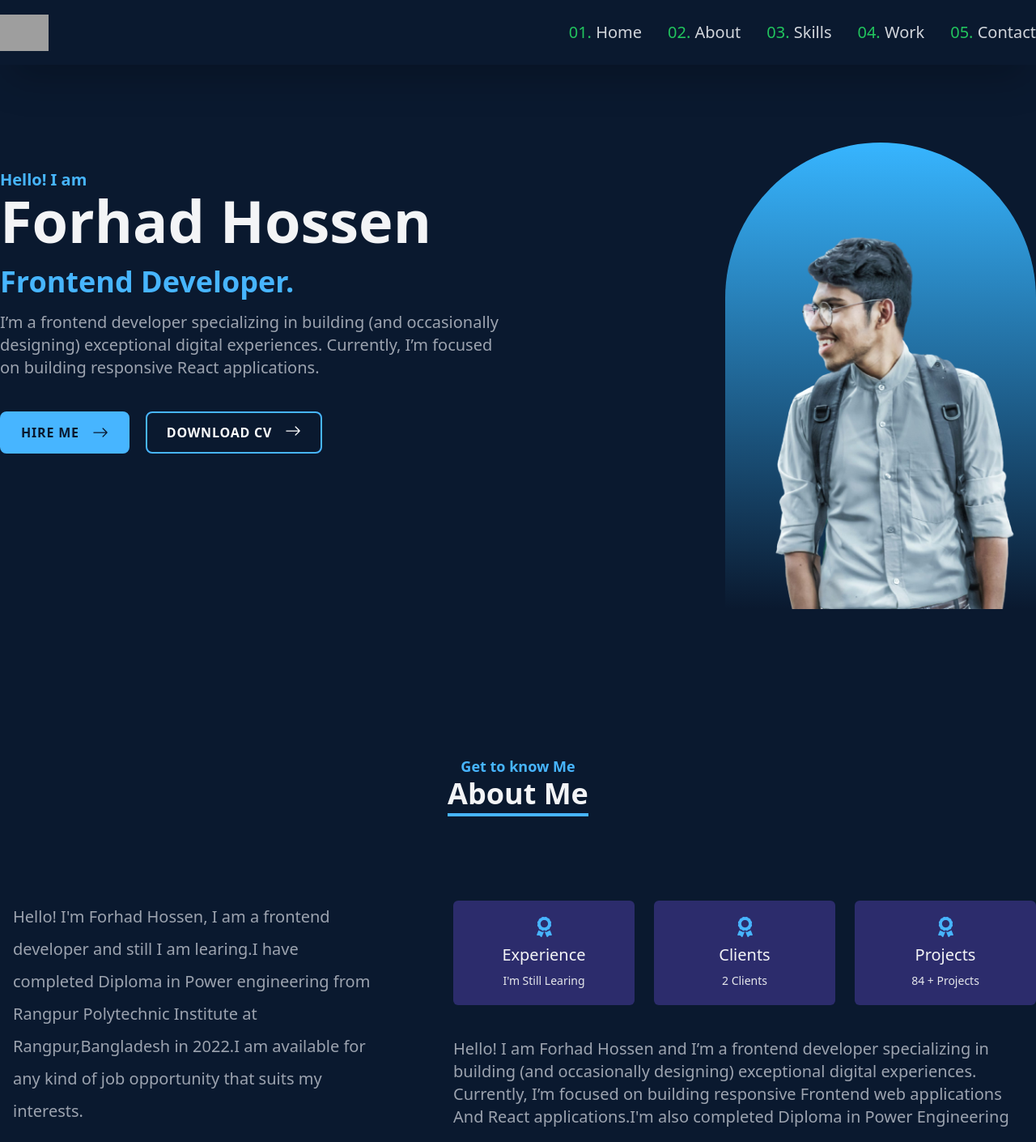
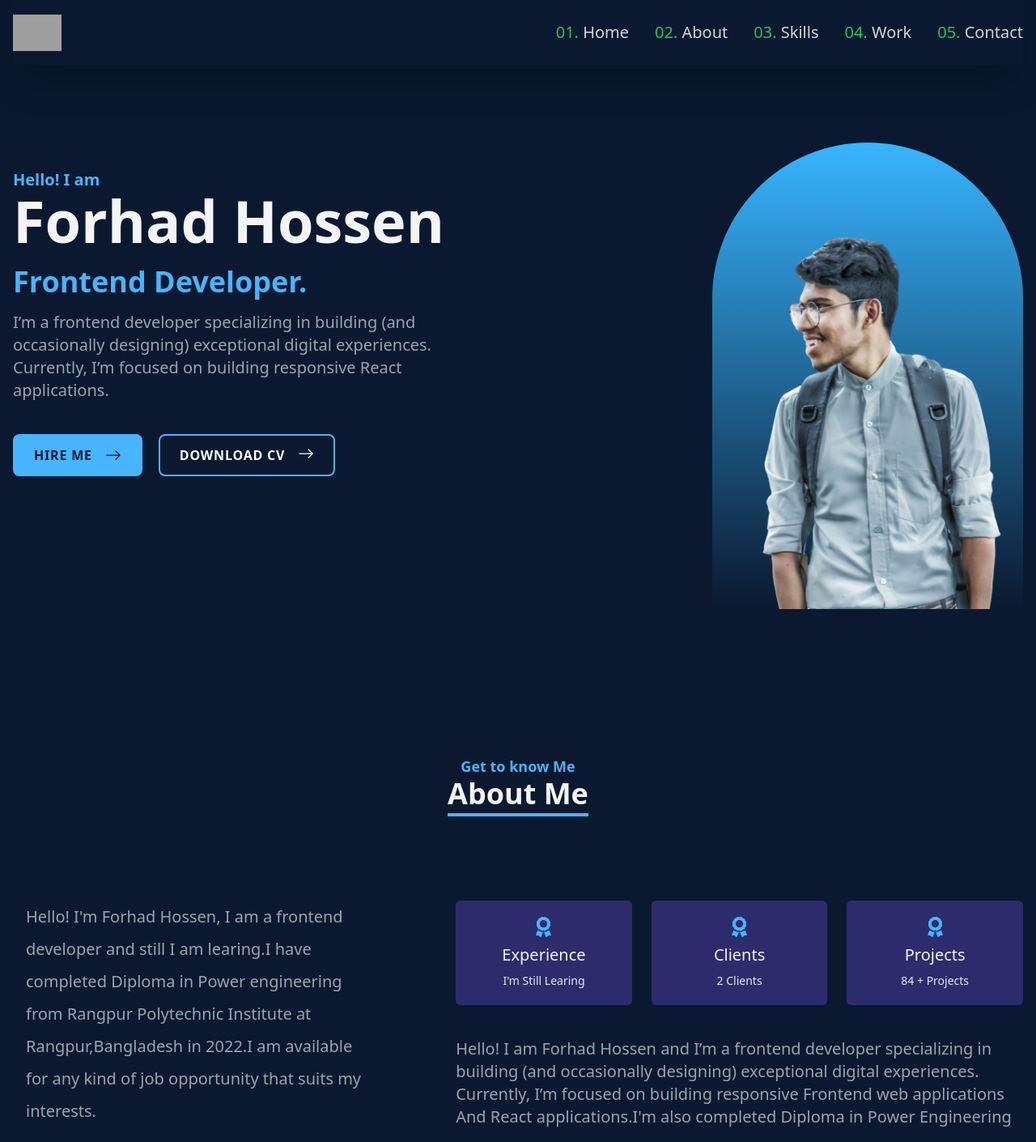
Before and after one commit to Forhad832/My-Portfolio, a React (Create React App) app: page / in a window 1280 px wide. Shown: the top 1410 px of the page at 81% size. Built offline with nearby package versions, Linux system fonts and the light colour scheme; grey boxes are pictures that could not be loaded.

Commit message:
change padding

```diff
--- a/src/components/About/About.js
+++ b/src/components/About/About.js
@@ -4,7 +4,7 @@ import Resume from '../../assets/resume .pdf'
 const About = () => {
   return (
     <section id='about' className='bg-[#0a192f]'>
-      <div className="container px-4 mx-auto md:px-0">
+      <div className="container px-4 mx-auto ">
             <div className='text-center'>
               <p className='text-[#47b5ff] text-lg font-semibold'>Get to know Me</p>
                 <h2 className='inline text-gray-100 text-4xl font-bold border-b-4 border-[#47B5FF]'>About Me</h2>
--- a/src/components/Contact/Contact.js
+++ b/src/components/Contact/Contact.js
@@ -19,7 +19,7 @@ const Contact = () => {
     };
   return (
     <section className='bg-[#0a192f]' id='contact'>
-      <div className="container px-4 mx-auto md:px-0">
+      <div className="container px-4 mx-auto ">
       <div className='text-center'>
               <p className='text-[#47b5ff] text-lg font-semibold'>contact us</p>
                 <h2 className='inline text-gray-100 text-4xl font-bold border-b-4 border-[#47B5FF]'>Contact With Me</h2>
--- a/src/components/Footer/Footer.js
+++ b/src/components/Footer/Footer.js
@@ -6,7 +6,7 @@ import Logo from '../../assets/logo.png';
 const Footer = () => {
   return (
     <footer className='bg-[#2c2c6c] py-5'>
-      <div className="container px-4 mx-auto md:px-0 ">
+      <div className="container px-4 mx-auto">
         <a href="#home"><div className="flex items-center gap-3"><img src={Logo} alt="logo" width={50}/><span className='prose text-gray-100 lg:prose-xl'>Forhad</span></div></a>
 
         <div className="grid grid-cols-1 gap-12 my-16 md:grid-cols-3">
--- a/src/components/Home/Home.js
+++ b/src/components/Home/Home.js
@@ -5,7 +5,7 @@ import Resume from '../../assets/resume .pdf';
 const Home = () => {
   return (
     <section id='home'  name='home' className='bg-[#0A192F] w-full '>
-      <div className="container mx-auto">
+      <div className="container px-4 mx-auto">
         <div className="grid gap-10 px-4 mt-32 md:grid-cols-2 md:px-0">
             <div className='mb-5 md:mb-0'>
                 <p className='text-[#47B5FF] font-semibold text-xl'>Hello! I am</p>
--- a/src/components/Navbar/Navbar.js
+++ b/src/components/Navbar/Navbar.js
@@ -5,7 +5,7 @@ const Navbar = () => {
     const [nav,setNav] = useState(false);
     const handleClick = ()=>{setNav(!nav)}
   return (
-    <header className='bg-[#0A192F]  w-full fixed z-10'>
+    <header className='bg-[#0A192F]  w-full px-4 fixed z-10'>
       <nav className='container flex items-center justify-between h-20 px-4 py-4 mx-auto text-white shadow-2xl md:px-0'>
         <div className="logo">
             <img src={Logo} style={{width:"60px"}} alt='Logo' className='object-cover 0'/>
--- a/src/components/Skills/Skills.js
+++ b/src/components/Skills/Skills.js
@@ -18,7 +18,7 @@ const Skills = () => {
         setSkills(newItems)
     }
   return (
-    <section id='skill' className='bg-[#0a192f] px-4 md:px-0'>
+    <section id='skill' className='bg-[#0a192f] px-4 '>
       <div className="container mx-auto">
       <div className='text-center'>
       <p className='text-[#47b5ff] text-lg font-semibold'>I have This Skills</p>
--- a/src/components/Work/Work.js
+++ b/src/components/Work/Work.js
@@ -3,7 +3,7 @@ import { workdata } from './wrokdata';
 const Work = () => {
   return (
     <section className='bg-[#0a192f] ' id='work'>
-      <div className="container px-4 mx-auto md:px-0">
+      <div className="container px-4 mx-auto ">
       <div className='text-center'>
               <p className='text-[#47b5ff] text-lg font-semibold'>I have Created many websites</p>
                 <h2 className='inline text-gray-100 text-4xl font-bold border-b-4 border-[#47B5FF]'>Portoflio Work</h2>
```
